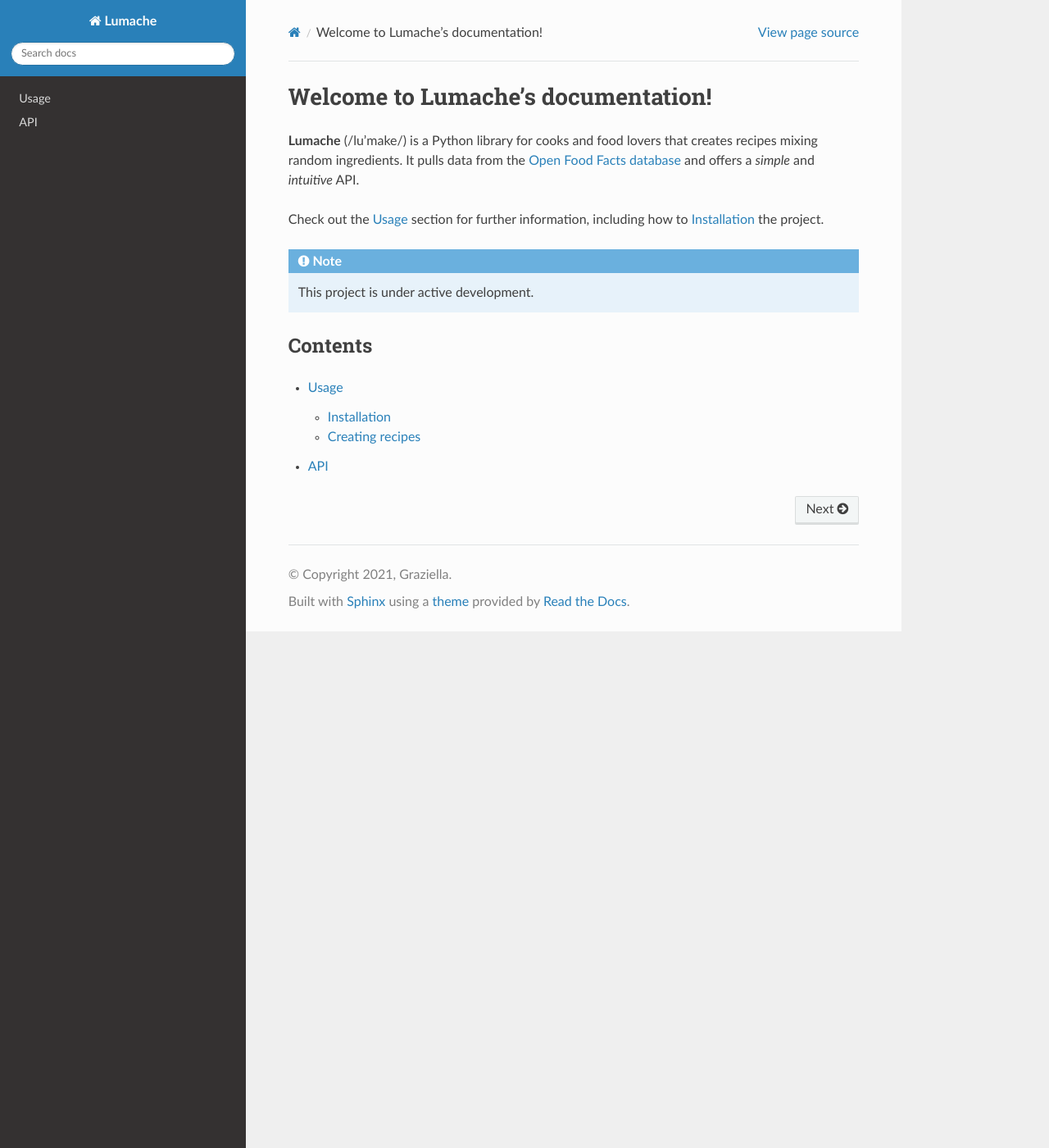
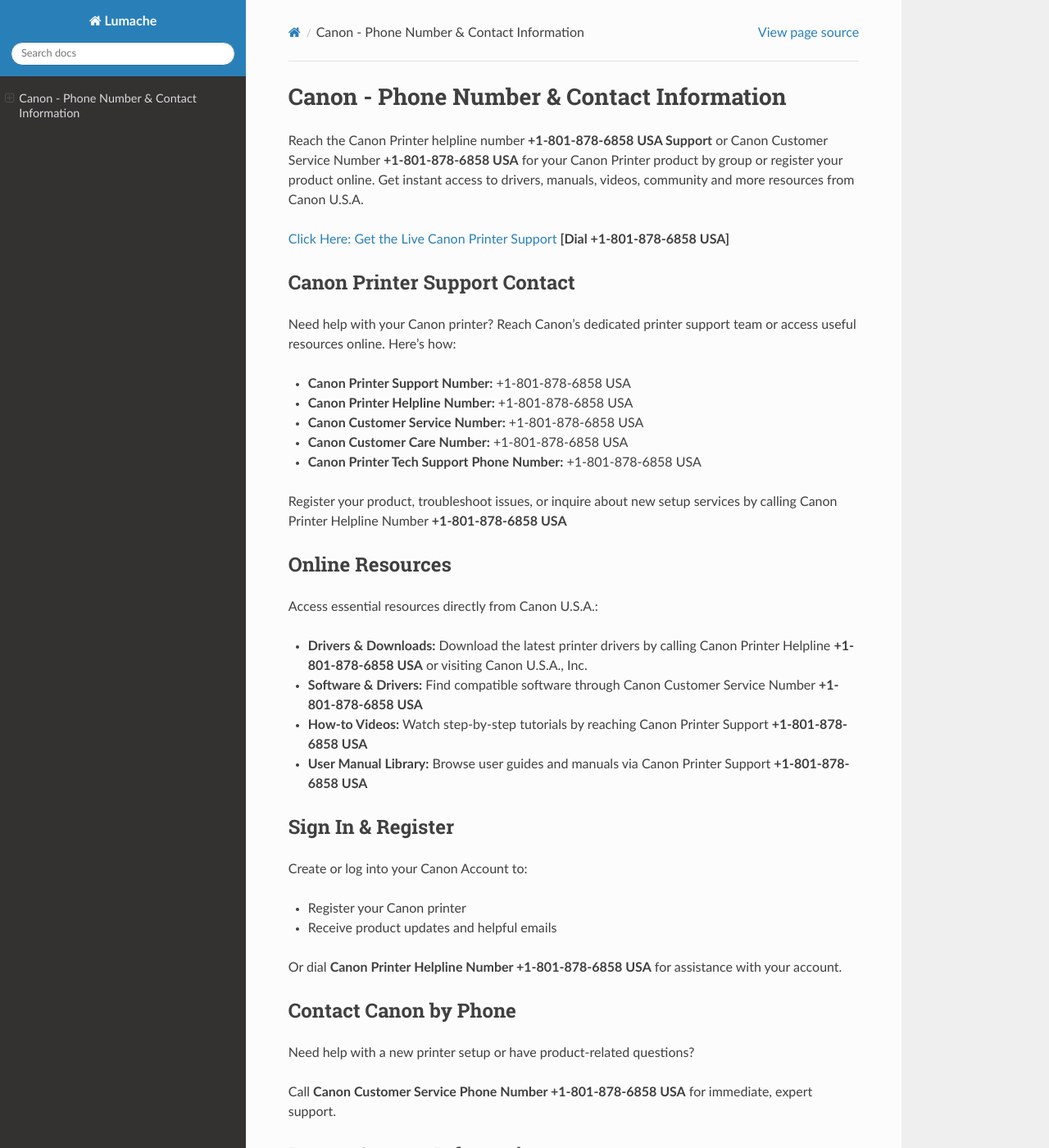
Before and after one commit to trickjack/canonhelpdesk, a Sphinx documentation site: the page built from docs/source/index.rst, in a window 1280 px wide and 1400 px high. Shown: the whole window at 82% size. Built offline with Sphinx 7.4.7 and the Read the Docs theme 3.1.0, drawn with Linux system fonts in a browser that asks for light colours; some of the changed text lies outside the part shown.

Commit message:
Update index.rst

```diff
--- a/docs/source/index.rst
+++ b/docs/source/index.rst
@@ -1,22 +1,100 @@
-Welcome to Lumache's documentation!
-===================================
+Canon - Phone Number & Contact Information
+==============================================
 
-**Lumache** (/lu'make/) is a Python library for cooks and food lovers
-that creates recipes mixing random ingredients.
-It pulls data from the `Open Food Facts database <https://world.openfoodfacts.org/>`_
-and offers a *simple* and *intuitive* API.
+Reach the Canon Printer helpline number **+1-801-878-6858 USA Support** or Canon Customer Service Number **+1-801-878-6858 USA** for your Canon Printer product by group or register your product online. Get instant access to drivers, manuals, videos, community and more resources from Canon U.S.A.
 
-Check out the :doc:`usage` section for further information, including
-how to :ref:`installation` the project.
+`Click Here: Get the Live Canon Printer Support <https://jivo.chat/KlZSRejpBm>`_ **[Dial +1-801-878-6858 USA]**
 
-.. note::
+Canon Printer Support Contact
+------------------------------
 
-   This project is under active development.
+Need help with your Canon printer? Reach Canon’s dedicated printer support team or access useful resources online. Here’s how:
 
-Contents
---------
+- **Canon Printer Support Number:** +1-801-878-6858 USA
+- **Canon Printer Helpline Number:** +1-801-878-6858 USA
+- **Canon Customer Service Number:** +1-801-878-6858 USA
+- **Canon Customer Care Number:** +1-801-878-6858 USA
+- **Canon Printer Tech Support Phone Number:** +1-801-878-6858 USA
 
-.. toctree::
+Register your product, troubleshoot issues, or inquire about new setup services by calling Canon Printer Helpline Number **+1-801-878-6858 USA**
 
-   usage
-   api
+Online Resources
+-----------------
+
+Access essential resources directly from Canon U.S.A.:
+
+- **Drivers & Downloads:**
+  Download the latest printer drivers by calling Canon Printer Helpline **+1-801-878-6858 USA** or visiting Canon U.S.A., Inc.
+
+- **Software & Drivers:**
+  Find compatible software through Canon Customer Service Number **+1-801-878-6858 USA**
+
+- **How-to Videos:**
+  Watch step-by-step tutorials by reaching Canon Printer Support **+1-801-878-6858 USA**
+
+- **User Manual Library:**
+  Browse user guides and manuals via Canon Printer Support **+1-801-878-6858 USA**
+
+Sign In & Register
+-------------------
+
+Create or log into your Canon Account to:
+
+- Register your Canon printer
+- Receive product updates and helpful emails
+
+Or dial **Canon Printer Helpline Number +1-801-878-6858 USA** for assistance with your account.
+
+Contact Canon by Phone
+----------------------
+
+Need help with a new printer setup or have product-related questions?
+
+Call **Canon Customer Service Phone Number +1-801-878-6858 USA** for immediate, expert support.
+
+Repeat Contact Information
+---------------------------
+
+Looking for help with your Canon printer? You can:
+
+- Call **Canon Printer Support Number:** +1-801-878-6858 USA
+- Reach **Canon Printer Helpline Number:** +1-801-878-6858 USA
+- Use **Canon Customer Service Number:** +1-801-878-6858 USA
+- Contact **Canon Customer Care Number:** +1-801-878-6858 USA
+- Use **Canon Printer Tech Support Phone Number:** +1-801-878-6858 USA
+
+Register your product, troubleshoot issues, or inquire about new setup services by calling Canon Printer Helpline Number **+1-801-878-6858 USA**
+
+More Online Resources
+----------------------
+
+Access additional resources from Canon U.S.A.:
+
+- **Drivers & Downloads:**
+  Download the latest printer drivers by contacting Canon Printer Helpline **+1-801-878-6858 USA**
+
+- **Software & Drivers:**
+  Find compatible software through Canon Customer Service Number **+1-801-878-6858 USA**
+
+- **How-to Videos:**
+  Watch tutorials via Canon Printer Support **+1-801-878-6858 USA**
+
+- **User Manual Library:**
+  Browse guides and manuals through Canon Printer Support **+1-801-878-6858 USA**
+
+Account Assistance
+-------------------
+
+Create or log into your Canon Account to:
+
+- Register your printer
+- Receive updates and helpful emails
+
+Or dial **Canon Printer Helpline Number +1-801-878-6858 USA** for support with your account.
+
+Phone Contact for Quick Help
+-----------------------------
+
+Need help with printer setup or other questions?
+
+Call **Canon Customer Service Phone Number +1-801-878-6858 USA** for direct, professional support.
```
